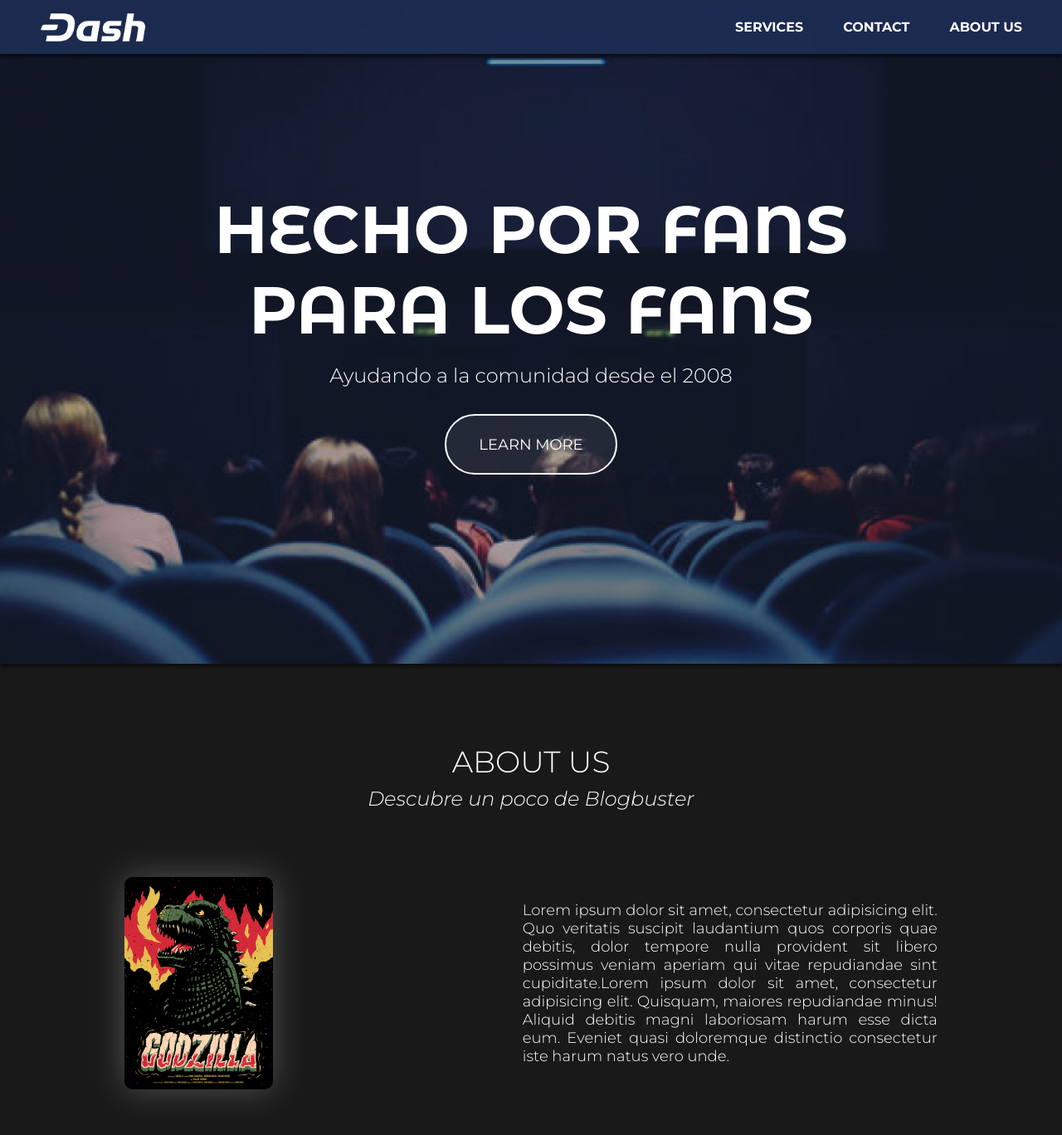
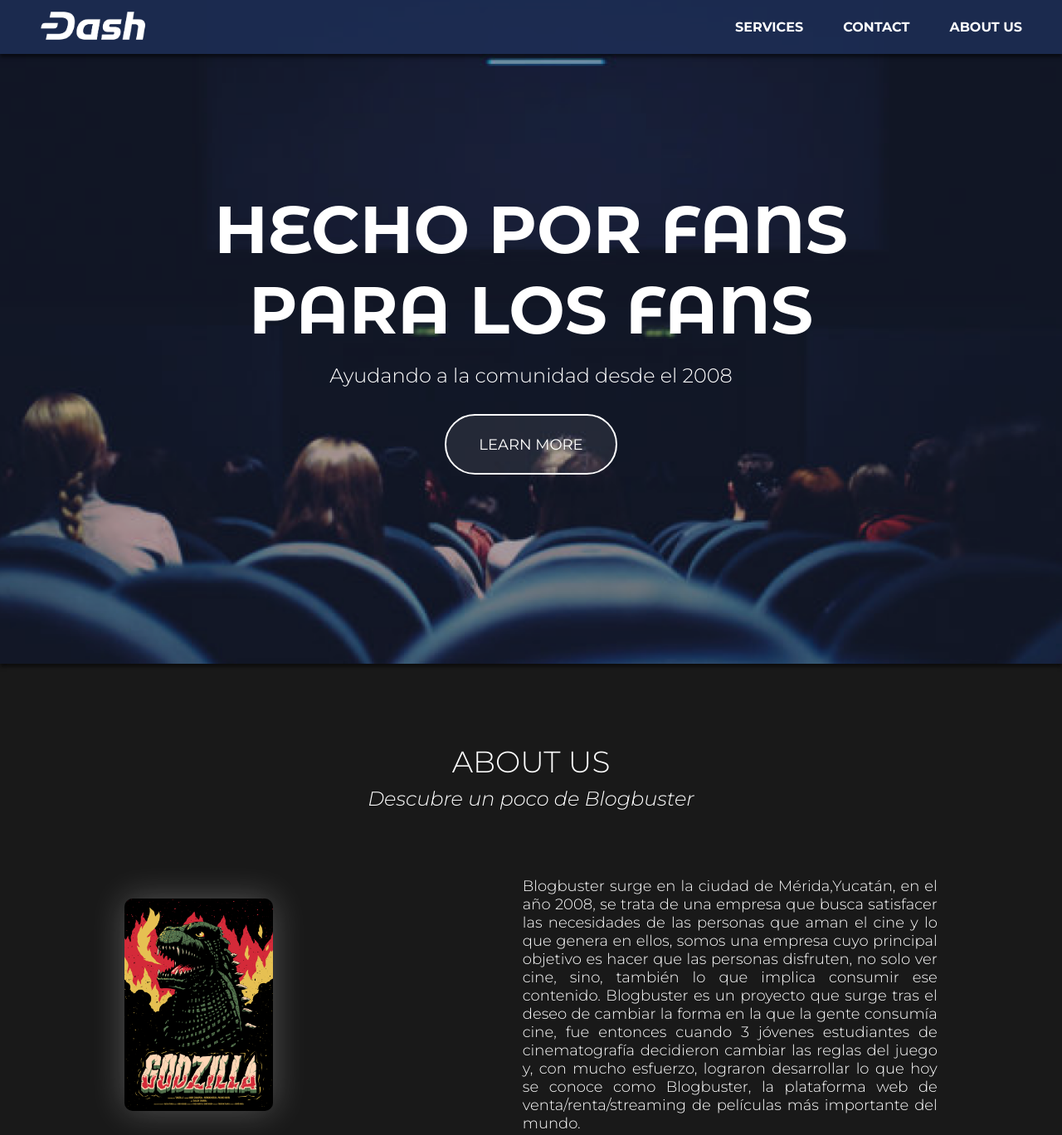
Before and after one commit to JorgeGBellos/JorgeGBellos.github.io, a plain HTML site: page index.html in a window 1280 px wide. Shown: the top 1368 px of the page at 83% size. Drawn offline with Linux system fonts and the light colour scheme.

Commit message:
Version final del proyecto

```diff
--- a/index.html
+++ b/index.html
@@ -13,7 +13,7 @@
 	<header class="header">
 		<div class="hero-banner">
 			<div class="navbar">
-				<img  class="navbar-logo" src="img/logo.png" alt="">
+				<a href="index.html"><img  class="navbar-logo" src="img/logo.png" alt=""></a>
 				<ul class="navbar-list">
 					<li class="navbar-item"><a href="services.html">SERVICES</a></li>
 					<li class="navbar-item"><a href="contact_us.html">CONTACT</a></li>
@@ -40,7 +40,8 @@
 			<div class="content">
 				<div class="about-us-img"></div>
 				<p class="about-us-text">
-				Lorem ipsum dolor sit amet, consectetur adipisicing elit. Quo veritatis suscipit laudantium quos corporis quae debitis, dolor tempore nulla provident sit libero possimus veniam aperiam qui vitae repudiandae sint cupiditate.Lorem ipsum dolor sit amet, consectetur adipisicing elit. Quisquam, maiores repudiandae minus! Aliquid debitis magni laboriosam harum esse dicta eum. Eveniet quasi doloremque distinctio consectetur iste harum natus vero unde.
+				Blogbuster surge en la ciudad de Mérida,Yucatán, en el año 2008, se trata de una empresa que busca satisfacer las necesidades de las personas que aman el cine y lo que genera en ellos, somos una empresa cuyo principal objetivo es hacer que las personas disfruten, no solo ver cine, sino, también lo que implica consumir ese contenido.
+				Blogbuster es un proyecto que surge tras el deseo de cambiar la forma en la que la gente consumía cine, fue entonces cuando 3 jóvenes estudiantes de cinematografía decidieron cambiar las reglas del juego y, con mucho esfuerzo, lograron desarrollar lo que hoy se conoce como Blogbuster, la plataforma web de venta/renta/streaming de películas más importante del mundo.
 				</p>
 			</div>
 		</div>
```
Also changed, not shown: contact_us.html (+2 -2 lines), services.html (+3 -2 lines), img/deidara.jpg (deleted), img/hidan.jpg (deleted), img/itachi.jpg (deleted), img/kakashi.jpg (deleted), img/kakashi.png (deleted), img/kakuzu.jpg (deleted), img/kisame.jpg (deleted), img/konan.png (deleted), img/pain.jpg (deleted), img/sasori.png (deleted), img/tobi.jpg (deleted), img/zetsu.png (deleted).
